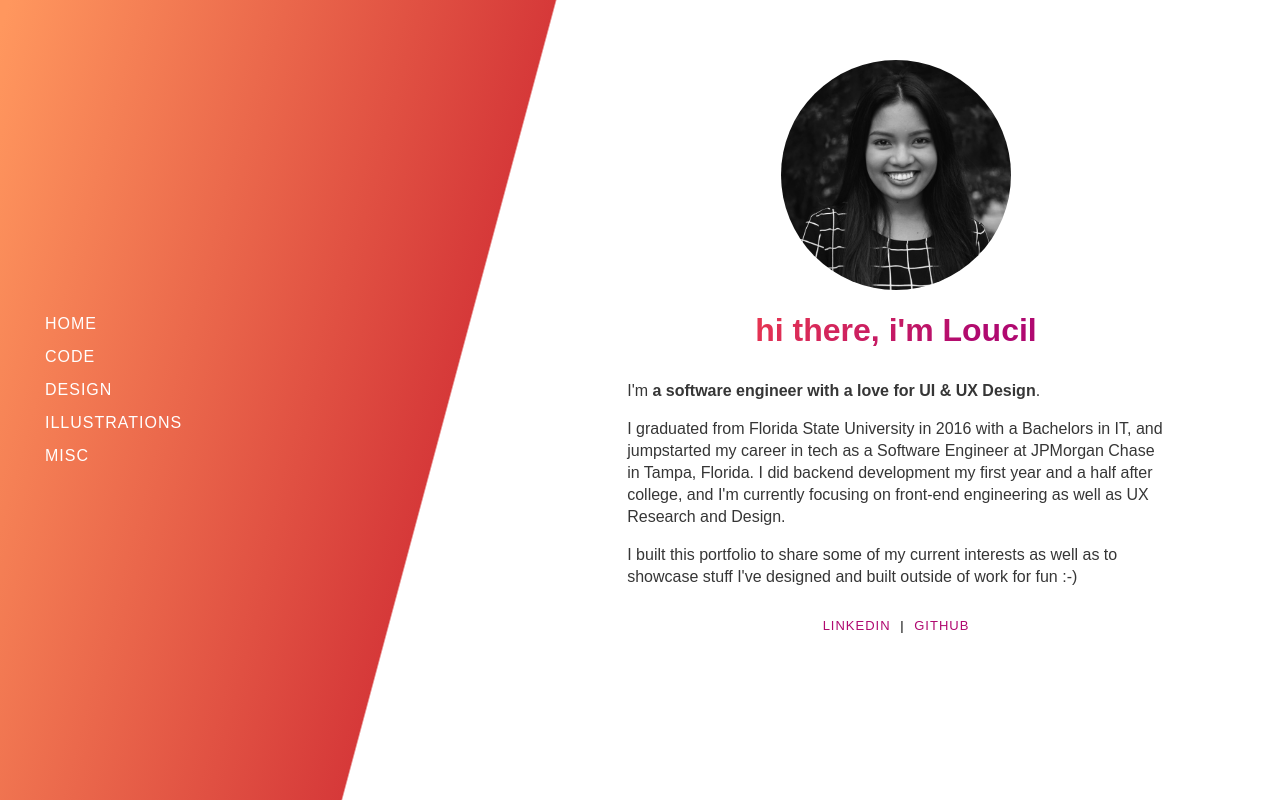
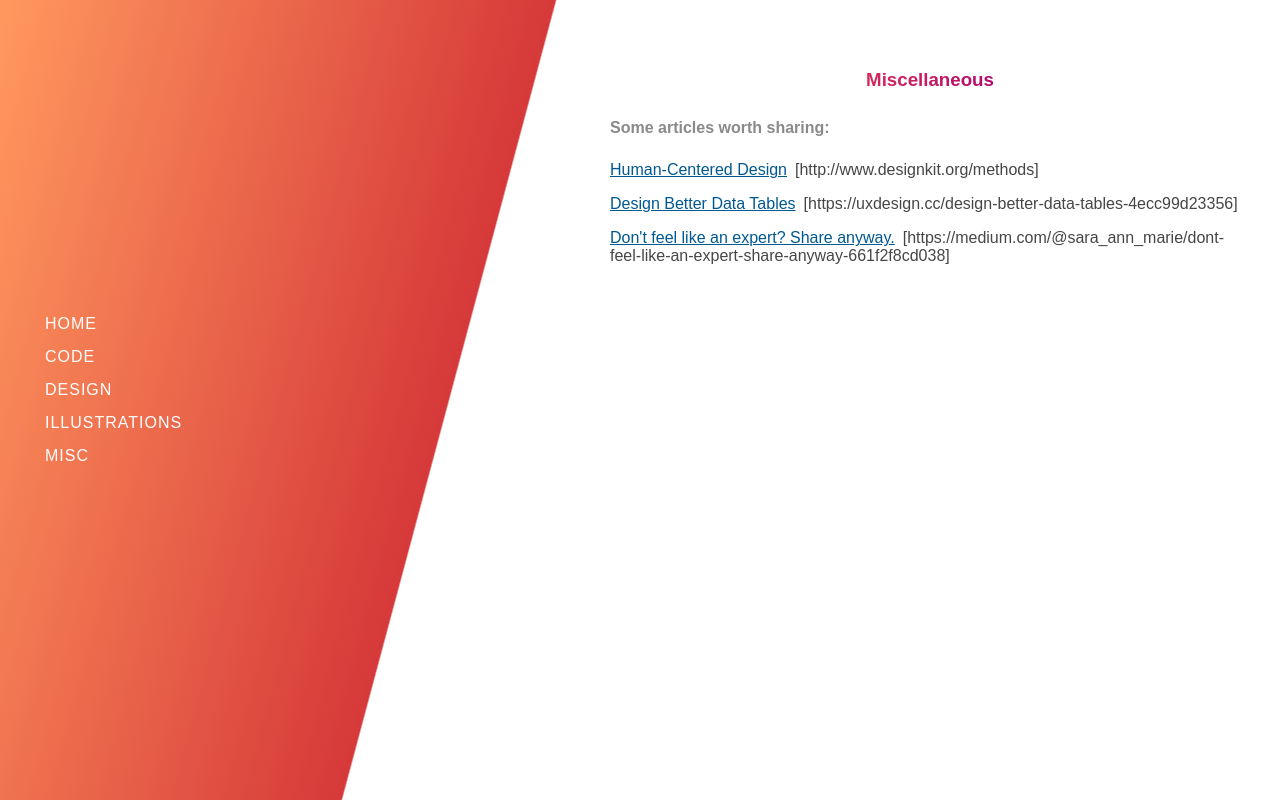
Before and after one commit to loucilvr/loucilrubio.github.io, a React (Create React App) app in the folder my-app/: page /misc in a window 1280 px wide. Built offline with nearby package versions, Linux system fonts and the light colour scheme.

Commit message:
switch to BrowserRouter, migrated to react-jss

```diff
--- a/my-app/package.json
+++ b/my-app/package.json
@@ -5,6 +5,7 @@
   "homepage": "https://loucilvr.github.io/",
   "dependencies": {
     "gh-pages": "^1.2.0",
+    "prettier": "^1.18.2",
     "react": "^16.8.6",
     "react-dom": "^16.8.2",
     "react-jss": "^10.0.0",
--- a/my-app/src/Components/App.js
+++ b/my-app/src/Components/App.js
@@ -1,5 +1,5 @@
 import React, { Component } from 'react';
-import { HashRouter as Router, Switch, Route } from "react-router-dom";
+import { BrowserRouter as Router, Switch, Route } from "react-router-dom";
 import AboutMe from './AboutMe/AboutMe'
 import Code from './Code/Code';
 import Design from './Design/Design';
@@ -15,11 +15,13 @@ class App extends Component {
             <Switch>
                 <div>
                     <Menu/>
+                    <main>
                     <Route exact path="/" component={AboutMe} />
                     <Route path="/code" component={Code} />
                     <Route path="/illustrations" component={Illustrations} />
                     <Route path="/design" component={Design} />
                     <Route path="/misc" component={Misc} />
+                    </main>
                 </div>
             </Switch>
         </Router>
--- a/my-app/src/Components/Menu/Menu.js
+++ b/my-app/src/Components/Menu/Menu.js
@@ -6,13 +6,13 @@ import './Menu.css'
 const Menu = () => {
     return (
         <div className="menuContainer">
-            <div className="menu">
+            <nav className="menu">
                 <Link to="/" className="menuLink">HOME</Link>
                 <Link to="/code" className="menuLink">CODE</Link>
                 <Link to="/design" className="menuLink">DESIGN</Link>
                 <Link to="/illustrations" className="menuLink">ILLUSTRATIONS</Link>
                 <Link to="/misc" className="menuLink">MISC</Link>
-            </div>
+            </nav>
         </div>
     )
 };
--- a/my-app/src/Components/Misc/Misc.js
+++ b/my-app/src/Components/Misc/Misc.js
@@ -1,55 +1,61 @@
 import React from 'react';
 import { Link } from 'react-router-dom';
+import { createUseStyles}  from 'react-jss';
 
-const linkExpert = 'https://medium.com/@sara_ann_marie/dont-feel-like-an-expert-share-anyway-661f2f8cd038';
-const designKitLink = 'http://www.designkit.org/methods';
-const dataTablesLink = 'https://uxdesign.cc/design-better-data-tables-4ecc99d23356';
+const articles = [{
+    title: 'Human-Centered Design',
+    link: 'http://www.designkit.org/methods'
+},  {
+    title: 'Design Better Data Tables',
+    link: 'https://uxdesign.cc/design-better-data-tables-4ecc99d23356'
+}, {
+    title: 'Don\'t feel like an expert? Share anyway.',
+    link: 'https://medium.com/@sara_ann_marie/dont-feel-like-an-expert-share-anyway-661f2f8cd038'
+}];
 
-const style = {
+const useStyles = createUseStyles({
+    articleContainer: {
+        padding: '8px 0px 8px 0px'
+    },
+    link: {
+        color: '#005891',
+         textDecoration: 'underline'
+    },
     source: {
-        display: 'inline'
+        display: 'inline',
+        marginLeft: '8px'
+    },
+    articlesSubheader: {
+        color: '#8a8a8a',
+        fontWeight: 'bold'
     }
-}
-const Misc = ()=> (
-    <div>
-            <div className="details content">
-                <h3 className="name">Miscellaneous</h3>
-                <div style={{ padding: '50px 0px'}}>
-                    <p style={{color: '#8a8a8a', fontWeight: 'bold'}}>
-                        Some articles worth sharing that are both inspiring and informative:
-                    </p>
+});
 
-                    <div style={{ padding: '8px 0px 8px 0px' }}>
-                        <Link
-                        to={linkExpert}
-                        style={{color: '#005891', textDecoration: 'underline'}}
-                    >
-                        Design Better Data Tables
-                    </Link>
-                        <p style={style.source}>&nbsp; [dataTablesLink]</p>
-                    </div>
-                    <div style={{ padding: '8px 0px 8px 0px' }}>
-                        <Link
-                        to={linkExpert}
-                        style={{color: '#005891', textDecoration: 'underline'}}
-                    >
-                        Don't feel like an expert? Share anyway.
-                    </Link>
-                        <p style={style.source}>&nbsp; [MEDIUM]</p>
-                    </div>
-                    <div style={{ padding: '8px 0px 8px 0px' }}>
-                        <Link
-                        to={designKitLink}
-                        style={{color: '#005891', textDecoration: 'underline'}}
-                    >
-                        Human-Centered Design
-                    </Link>
-                        <p style={style.source}>&nbsp; [Design Kit/IDEO]</p>
-                    </div>
-                </div>
+const ArticleCard = ({ link, title }) => {
+    const classes = useStyles();
+    return (
+        <div className={classes.articleContainer}>
+            <Link to={link} className={classes.link}>
+                {title}
+            </Link>
+            <p className={classes.source}>[{link}]</p>
+        </div>
+    );
+};
 
-            </div>
-    </div>
-);
+const Misc = () => {
+    const classes = useStyles();
+    const renderArticles = () => articles.map(a => <ArticleCard title={a.title} link={a.link} />);
+
+    return (
+        <div className="details content">
+            <h3 className="name">Miscellaneous</h3>
+                <p className={classes.articlesSubheader}>
+                    Some articles worth sharing:
+                </p>
+                {renderArticles()}
+        </div>
+    );
+};
 
 export default Misc;
```
Also changed, not shown: 1 other file (tests, documents, lock files or other folders).
